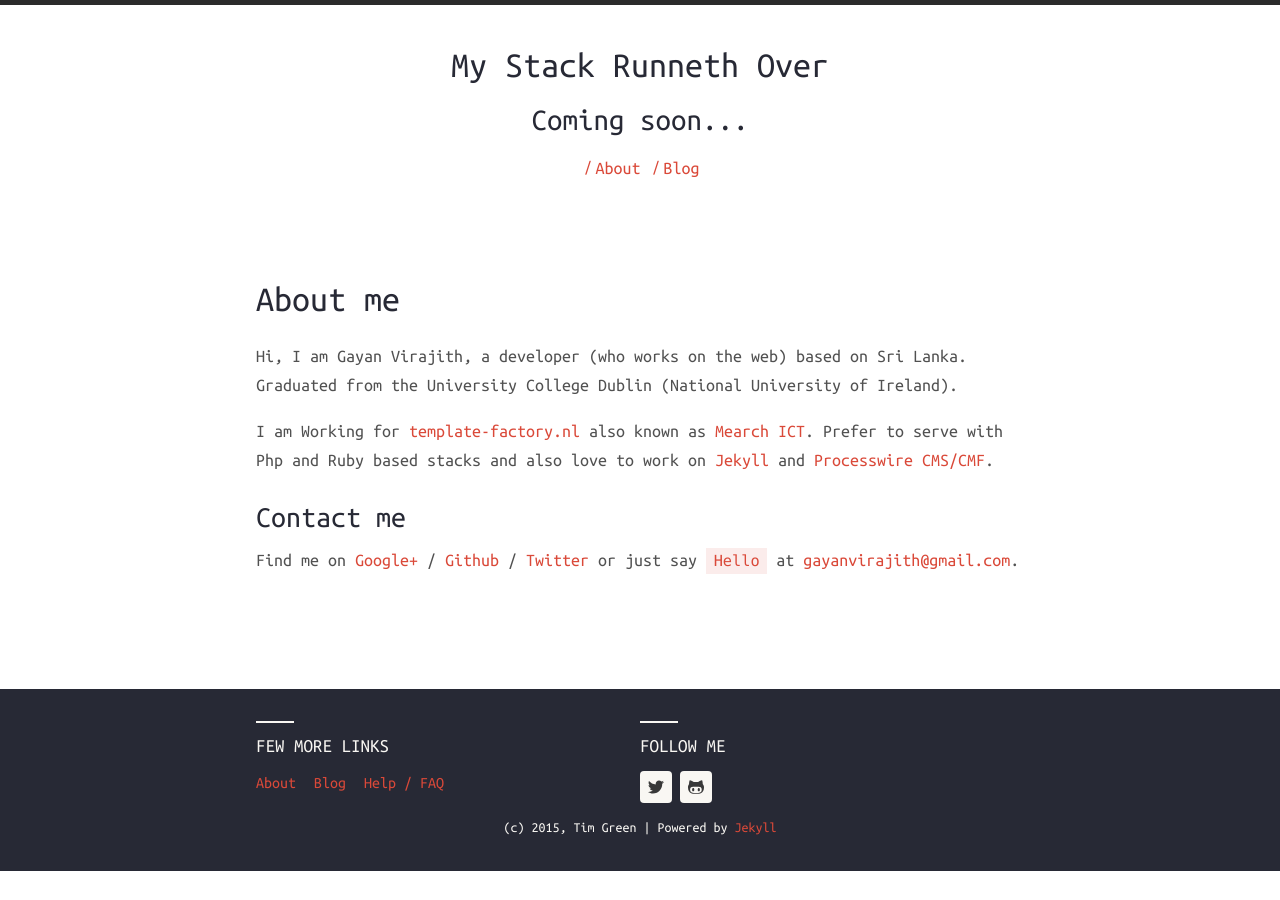
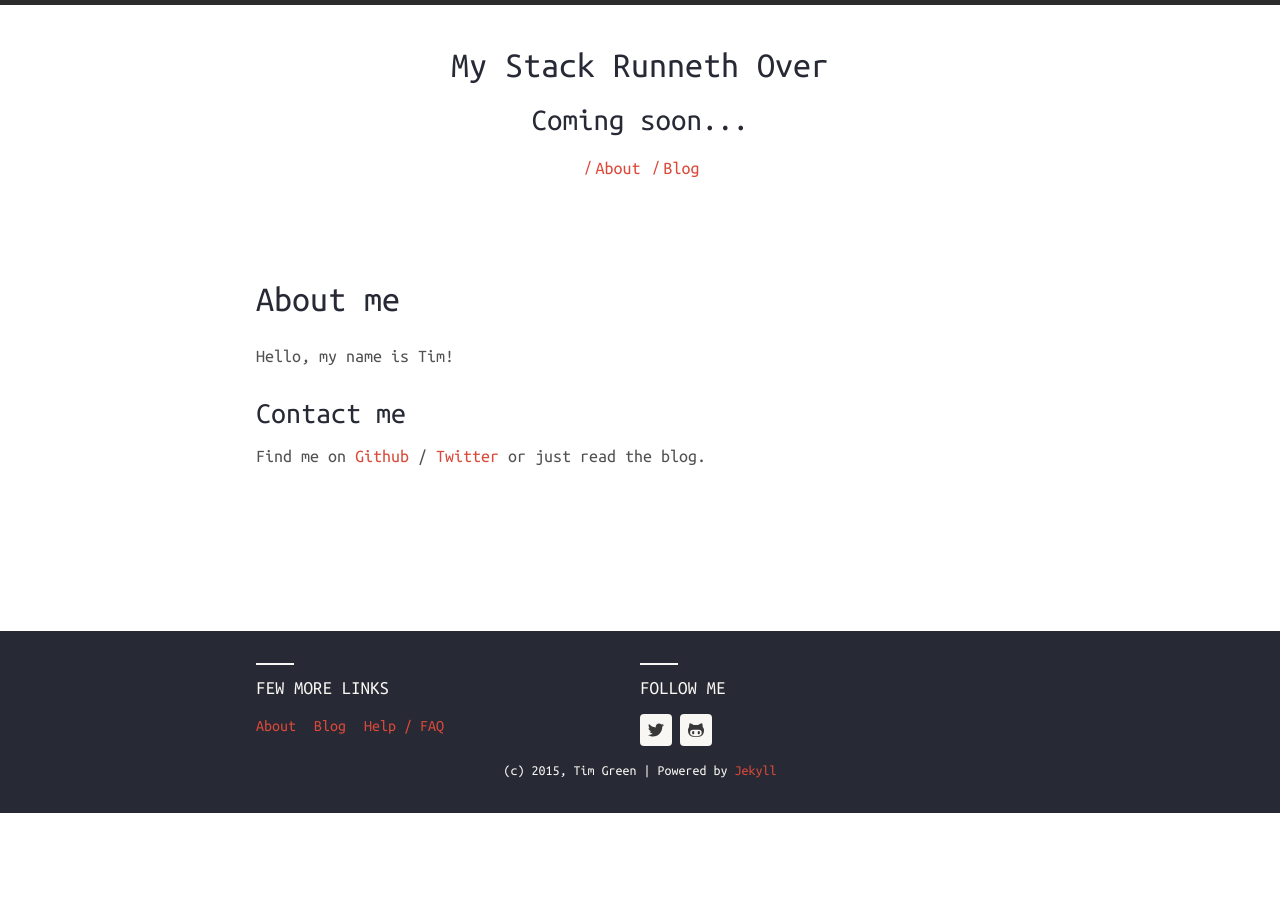
Before and after one commit to tgreenyc/tgreenyc.github.io, a Jekyll site: the page built from about.md, in a window 1280 px wide. Built offline with Jekyll 4.4.1, drawn with Linux system fonts in a browser that asks for light colours; nearby versions of some CDN libraries.

```diff
--- a/about.md
+++ b/about.md
@@ -4,24 +4,11 @@
 permalink: /about/
 ---
 
-Hi, I am Gayan Virajith, a developer (who works on the web) based on Sri Lanka.
-Graduated from the University College Dublin (National University of Ireland).
-
-I am Working for [template-factory.nl][tf] also known as [Mearch ICT][m].
-Prefer to serve with Php and Ruby based stacks and also love to work
-on [Jekyll][jekyll] and [Processwire CMS/CMF][pw].
+Hello, my name is Tim!
 
 ### Contact me
 
-Find me on [Google+][google] / [Github][github] / [Twitter][Twitter] or just say `Hello` at
-[gayanvirajith@gmail.com](gayanvirajith@gmail.com).
+Find me on [Github][github] / [Twitter][Twitter] or just read the blog.
 
-
-[tf]: http://template-factory.nl
-[m]: http://mearch.com
-[pw]: http://processwire.com
-[pwf]: http://processwire.com/talk
-[jekyll]: http://jekyllrb.com
-[github]: https://github.com/gayanvirajith
-[google]: https://plus.google.com/+GayanVirajith
-[twitter]: https://twitter.com/gayanvirajith
+[github]: https://github.com/tgreenyc
+[twitter]: https://twitter.com/tgreenyc
```
